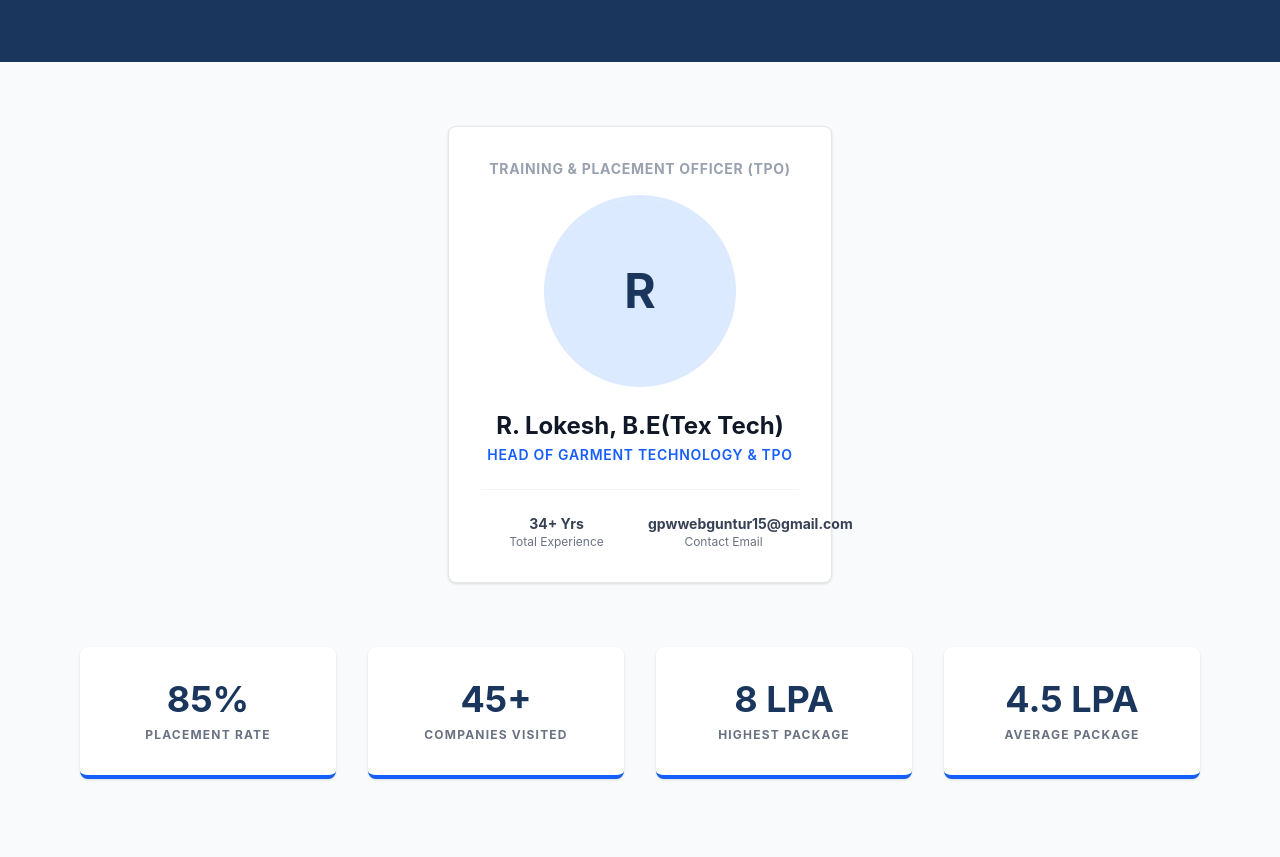
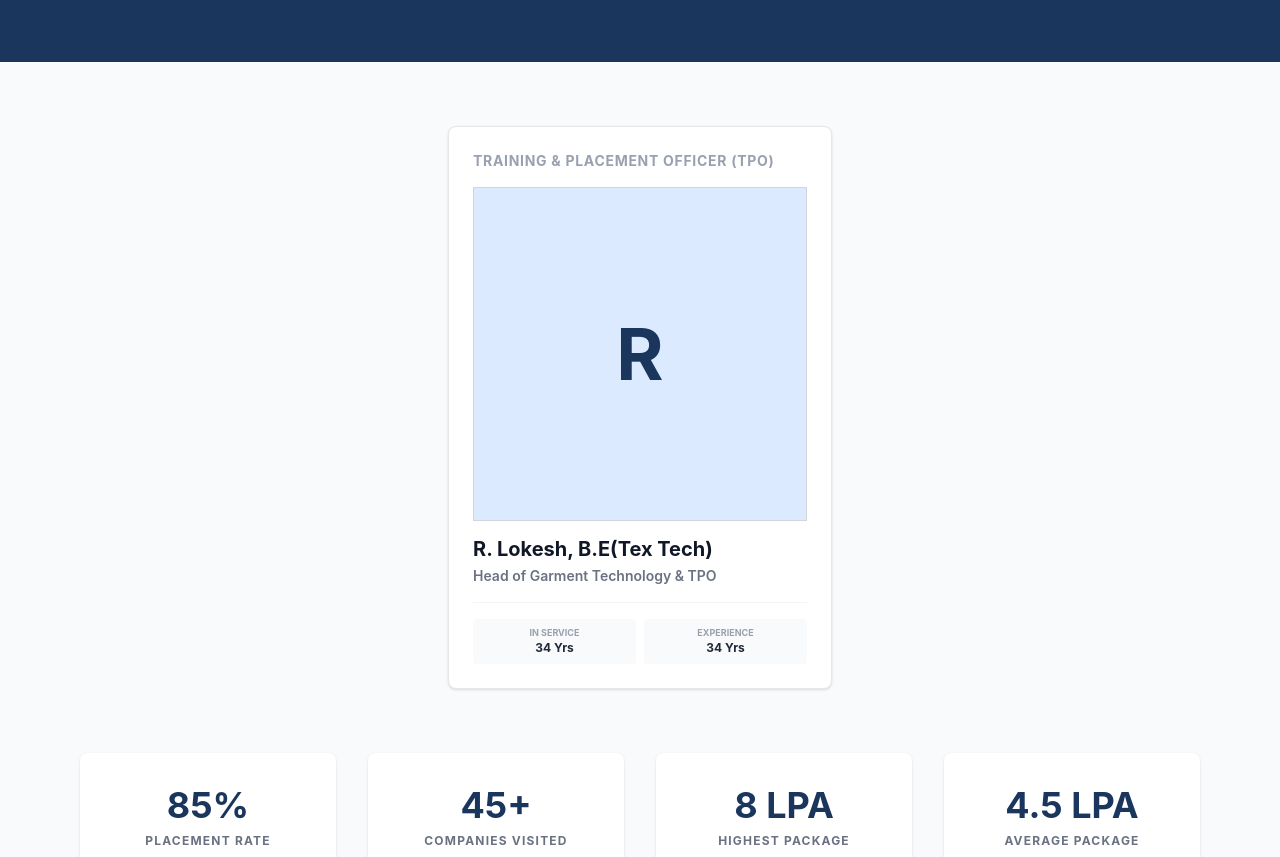
Before and after one commit to gpwwebguntur15-cmd/gpwguntur, a Next.js app: page /placements in a window 1280 px wide. Shown: the part 320-1177 px from the top of the page. Built offline with nearby package versions, Linux system fonts and the light colour scheme; no server answers; the database is empty.

Commit message:
Adjusted TPO profile card layout and styling to match Librarian card format and removed contact email

```diff
--- a/src/app/placements/page.tsx
+++ b/src/app/placements/page.tsx
@@ -76,11 +76,11 @@ export default function PlacementsPage() {
 
         {/* TPO Section */}
         <div className="flex flex-col items-center mb-16">
-          <div className="bg-white p-8 border border-gray-200 shadow-sm rounded-lg flex flex-col items-center max-w-sm w-full text-center hover:shadow-md transition-shadow">
-            <h2 className="text-sm font-bold text-gray-400 mb-4 uppercase tracking-wider">
+          <div className="bg-white p-6 border border-gray-200 shadow-sm rounded-lg flex flex-col max-w-sm w-full hover:shadow-md transition-shadow">
+            <h4 className="text-sm font-bold text-gray-400 mb-4 uppercase tracking-wider">
               Training & Placement Officer (TPO)
-            </h2>
-            <div className="w-48 h-48 rounded-full overflow-hidden border-4 border-blue-100 mb-6 bg-gray-50 flex items-center justify-center shadow-inner">
+            </h4>
+            <div className="w-full aspect-square overflow-hidden border border-gray-300 mb-4 bg-gray-50 flex items-center justify-center">
               {tpo?.image ? (
                 <img
                   src={tpo.image}
@@ -88,27 +88,31 @@ export default function PlacementsPage() {
                   className="w-full h-full object-cover object-top"
                 />
               ) : (
-                <div className="w-full h-full bg-blue-100 flex items-center justify-center text-college-blue text-5xl font-bold">
+                <div className="w-full h-full bg-blue-100 flex items-center justify-center text-college-blue text-7xl font-bold">
                   {tpo?.name ? tpo.name.charAt(0) : "R"}
                 </div>
               )}
             </div>
-            <div>
-              <h3 className="text-2xl font-bold text-gray-900 leading-tight">
+            <div className="mb-4">
+              <p className="text-xl font-bold text-gray-900 leading-tight">
                 {tpo?.name || "R. Lokesh, B.E(Tex Tech)"}
-              </h3>
-              <p className="text-blue-600 font-semibold text-sm mt-1 uppercase tracking-wider">
+              </p>
+              <p className="text-gray-500 font-semibold text-sm mt-1">
                 Head of Garment Technology & TPO
               </p>
             </div>
-            <div className="grid grid-cols-2 gap-4 text-xs w-full mt-6 pt-6 border-t border-gray-100 text-gray-500">
-              <div>
-                <span className="block font-bold text-gray-700 text-sm">34+ Yrs</span>
-                Total Experience
+            <div className="grid grid-cols-2 gap-2 text-sm w-full pt-4 border-t border-gray-100">
+              <div className="bg-gray-50 p-2 rounded text-center">
+                <p className="text-gray-400 uppercase text-[9px] font-bold">In Service</p>
+                <p className="font-bold text-gray-800 text-xs">
+                  {tpo?.yearsInCollege !== undefined && tpo?.yearsInCollege !== null ? `${tpo.yearsInCollege} Yrs` : "34 Yrs"}
+                </p>
               </div>
-              <div>
-                <span className="block font-bold text-gray-700 text-sm">gpwwebguntur15@gmail.com</span>
-                Contact Email
+              <div className="bg-gray-50 p-2 rounded text-center">
+                <p className="text-gray-400 uppercase text-[9px] font-bold">Experience</p>
+                <p className="font-bold text-gray-800 text-xs">
+                  {tpo?.totalExperience !== undefined && tpo?.totalExperience !== null ? `${tpo.totalExperience} Yrs` : "34 Yrs"}
+                </p>
               </div>
             </div>
           </div>
```
